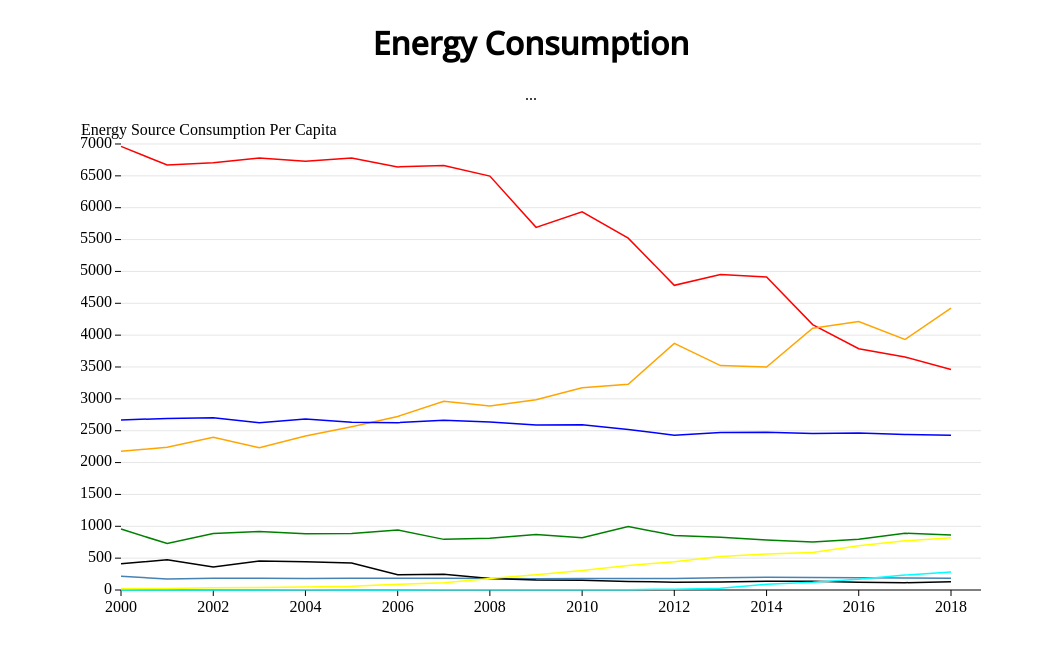
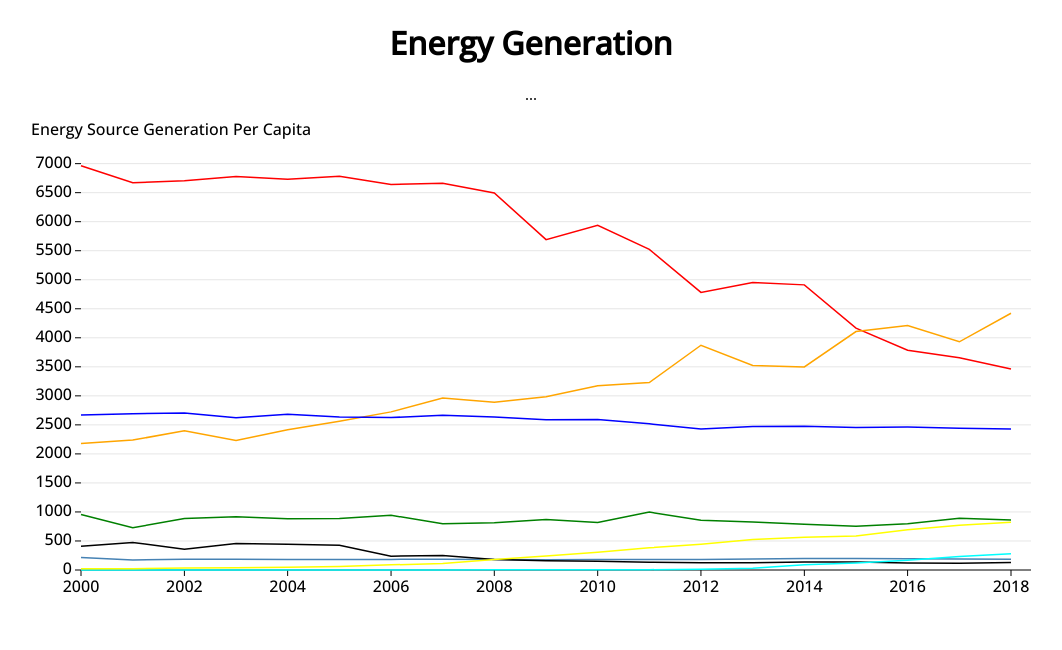
Before and after one commit to katemae/dsc106-proj3, a SvelteKit app: page / in a window 1280 px wide. Shown: the top 650 px of the page, without its empty margins (109-1171 px from the left). Built offline with nearby package versions, Linux system fonts and the light colour scheme.

Commit message:
fixed labels

```diff
--- a/src/components/App.svelte
+++ b/src/components/App.svelte
@@ -4,7 +4,7 @@
 </script>
 
 <main>
-	<h1>Energy Consumption</h1>
+	<h1>Energy Generation</h1>
 
 	<p>...</p>
 
@@ -28,5 +28,6 @@
 
 	.chart {
 		text-align: center;
+		font-family: "Open Sans";
 	}
 </style>
--- a/src/components/LineChart.svelte
+++ b/src/components/LineChart.svelte
@@ -2,12 +2,12 @@
     import * as d3 from "d3";
     export let data;
 
-    export let width = 900;
+    export let width = 1000;
     export let height = 500;
-    export let marginTop = 20;
-    export let marginRight = 30;
-    export let marginBottom = 30;
-    export let marginLeft = 40;
+    export let marginTop = 40;
+    export let marginRight = 20;
+    export let marginBottom = 50;
+    export let marginLeft = 50;
 
     // Parse dates to create the x scale.
     data.forEach(d => {
@@ -151,7 +151,7 @@
 
         <!-- Y-Axis Label -->
         <text fill="currentColor" text-anchor="start" x={-marginLeft} y={15}>
-            Energy Source Consumption Per Capita
+            Energy Source Generation Per Capita
         </text>
     </g>
 
```
